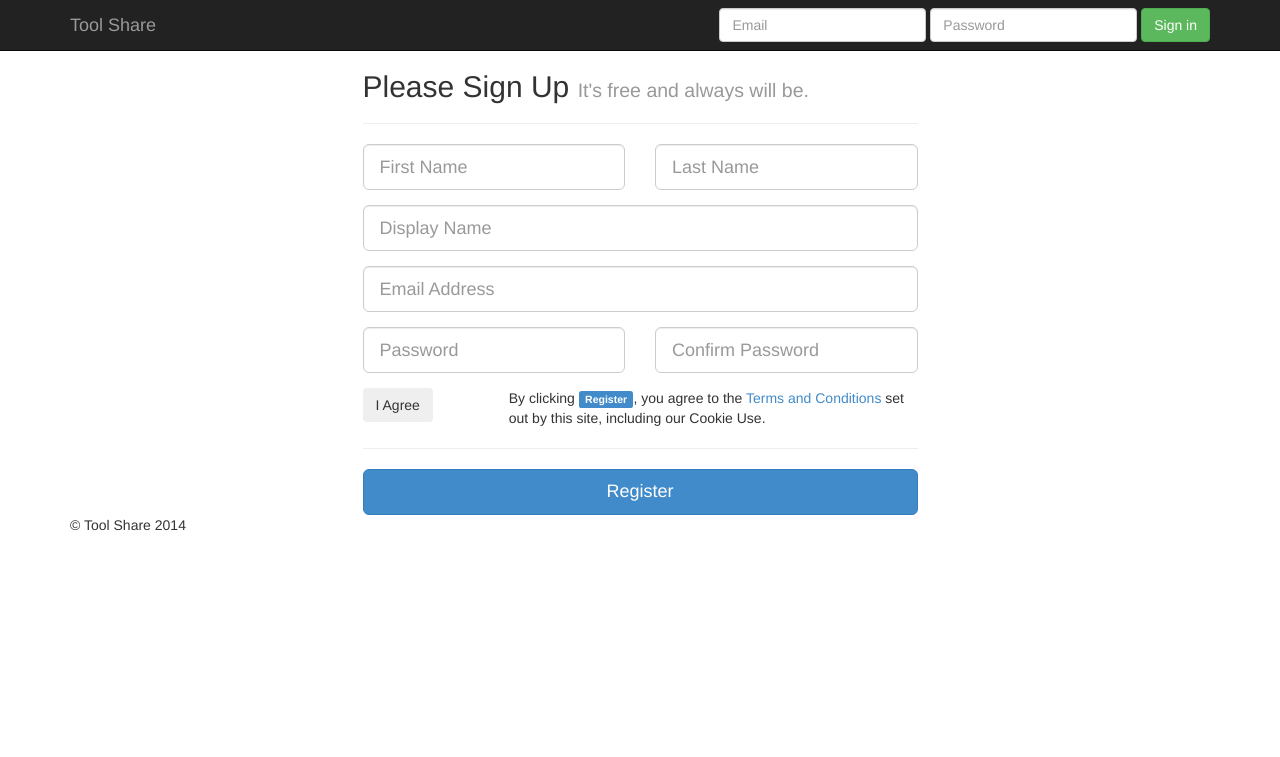
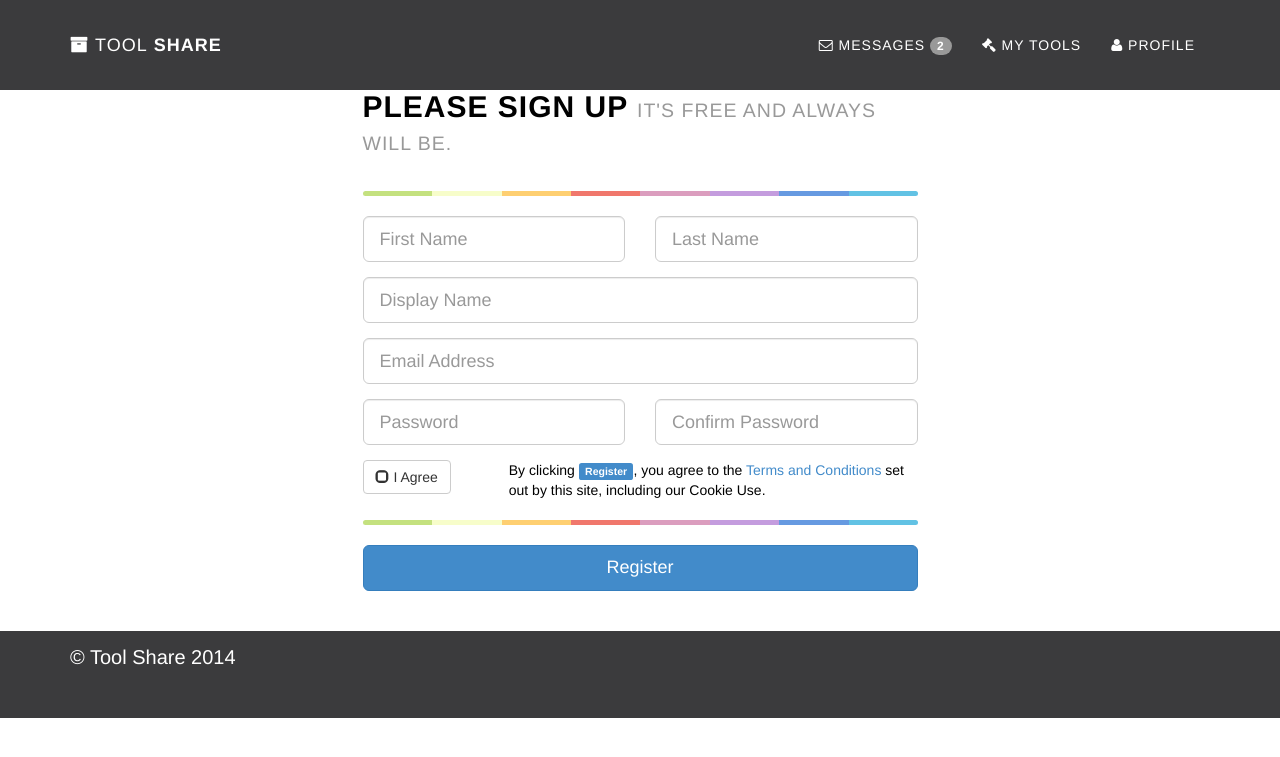
Before and after one commit to a240/toolshare, a Django app: page /register/ in a window 1280 px wide. Shown: the top 757 px of the page. Run offline with Django 3.2, Linux system fonts and the light colour scheme; some libraries are stand-ins or nearby versions.

Commit message:
Improved the site's design

```diff
--- a/sharetools/static/css/landing.css
+++ b/sharetools/static/css/landing.css
@@ -141,7 +141,6 @@
 }
 
 .intro-body h1 {
-    text-shadow: 5px 5px #FFB0B0;
 }
 
 .brand-heading {
--- a/sharetools/static/css/style.css
+++ b/sharetools/static/css/style.css
@@ -2,5 +2,125 @@
  * Base Structure
  */
 body {
-	padding-top: 50px;
+    font-family: Lora,"Helvetica Neue",Helvetica,Arial,sans-serif;
+    color: #000;
+    background-color: #fff;
+    webkit-tap-highlight-color: rgba(255,255,255,.2);
 }
+
+footer {
+	color: #fff;
+	margin-top: 40px;
+	padding: 10px 0px;
+	background-color: #3B3B3D;
+}
+
+h1,
+h2,
+h3,
+h4,
+h5,
+h6 {
+    margin: 0 0 35px;
+    text-transform: uppercase;
+    font-family: Montserrat,"Helvetica Neue",Helvetica,Arial,sans-serif;
+    font-weight: 700;
+    letter-spacing: 1px;
+}
+
+p {
+    margin: 0 0 25px;
+    font-size: 18px;
+    line-height: 1.5;
+}
+
+@media(min-width:767px) {
+    p {
+        margin: 0 0 35px;
+        font-size: 20px;
+        line-height: 1.6;
+    }
+}
+
+a:hover,
+a:focus {
+    text-decoration: none;
+    color: #176e61;
+}
+
+.colorgraph {
+  height: 5px;
+  border-top: 0;
+  background: #c4e17f;
+  border-radius: 5px;
+  background-image: -webkit-linear-gradient(left, #c4e17f, #c4e17f 12.5%, #f7fdca 12.5%, #f7fdca 25%, #fecf71 25%, #fecf71 37.5%, #f0776c 37.5%, #f0776c 50%, #db9dbe 50%, #db9dbe 62.5%, #c49cde 62.5%, #c49cde 75%, #669ae1 75%, #669ae1 87.5%, #62c2e4 87.5%, #62c2e4);
+  background-image: -moz-linear-gradient(left, #c4e17f, #c4e17f 12.5%, #f7fdca 12.5%, #f7fdca 25%, #fecf71 25%, #fecf71 37.5%, #f0776c 37.5%, #f0776c 50%, #db9dbe 50%, #db9dbe 62.5%, #c49cde 62.5%, #c49cde 75%, #669ae1 75%, #669ae1 87.5%, #62c2e4 87.5%, #62c2e4);
+  background-image: -o-linear-gradient(left, #c4e17f, #c4e17f 12.5%, #f7fdca 12.5%, #f7fdca 25%, #fecf71 25%, #fecf71 37.5%, #f0776c 37.5%, #f0776c 50%, #db9dbe 50%, #db9dbe 62.5%, #c49cde 62.5%, #c49cde 75%, #669ae1 75%, #669ae1 87.5%, #62c2e4 87.5%, #62c2e4);
+  background-image: linear-gradient(to right, #c4e17f, #c4e17f 12.5%, #f7fdca 12.5%, #f7fdca 25%, #fecf71 25%, #fecf71 37.5%, #f0776c 37.5%, #f0776c 50%, #db9dbe 50%, #db9dbe 62.5%, #c49cde 62.5%, #c49cde 75%, #669ae1 75%, #669ae1 87.5%, #62c2e4 87.5%, #62c2e4);
+}
+
+
+.light {
+	font-weight: 400;
+}
+
+.navbar {
+    margin-bottom: 0;
+    border-bottom: 1px solid rgba(0,0,0,0.5);
+    text-transform: uppercase;
+    font-family: Montserrat,"Helvetica Neue",Helvetica,Arial,sans-serif;
+    background-color: #3B3B3D;
+}
+
+.navbar-brand {
+	font-weight: 700;
+}
+
+.navbar-brand:focus {
+    outline: 0;
+}
+
+.navbar-custom a {
+    color: #fff;
+}
+
+.navbar-custom .nav li a {
+    -webkit-transition: background .3s ease-in-out;
+    -moz-transition: background .3s ease-in-out;
+    transition: background .3s ease-in-out;
+}
+
+.navbar-custom .nav li a:hover,
+.navbar-custom .nav li a:focus,
+.navbar-custom .nav li.active {
+    outline: 0;
+    background-color: rgba(255,255,255,.2);
+}
+
+.navbar-toggle {
+    padding: 4px 6px;
+    font-size: 16px;
+    color: #fff;
+}
+
+.navbar-toggle:focus,
+.navbar-toggle:active {
+    outline: 0;
+}
+
+@media(min-width:767px) {
+    .navbar {
+        padding: 20px 0;
+        border-bottom: 0;
+        letter-spacing: 1px;
+    }
+
+    .top-nav-collapse {
+        padding: 0;
+        background-color: rgba(0,0,0,0.3);
+    }
+
+    .navbar-custom.top-nav-collapse {
+        border-bottom: 1px solid rgba(255,255,255,.3);
+    }
+}
--- a/sharetools/templates/base.html
+++ b/sharetools/templates/base.html
@@ -14,47 +14,49 @@
 
     {% block stylesheets %}
     <link href="{% static "css/bootstrap.min.css" %}" rel="stylesheet">
+    <link href="{% static "css/font-awesome.min.css" %}" rel="stylesheet" type="text/css">
     <link href="{% static "css/style.css" %}" rel="stylesheet">
     {% endblock %}
   </head>
-
   <body>
-
-    <div class="navbar navbar-inverse navbar-fixed-top" role="navigation">
+    <nav class="navbar navbar-custom navbar-static-top" role="navigation">
         <div class="container">
-        <div class="navbar-header">
-          <button type="button" class="navbar-toggle" data-toggle="collapse" data-target=".navbar-collapse">
-            <span class="sr-only">Toggle navigation</span>
-            <span class="icon-bar"></span>
-            <span class="icon-bar"></span>
-            <span class="icon-bar"></span>
+            <div class="navbar-header page-scroll">
+                <button type="button" class="navbar-toggle" data-toggle="collapse" data-target=".navbar-main-collapse">
+                    <i class="fa fa-bars"></i>
                 </button>
-          <a class="navbar-brand" href="#">Tool Share</a>
+                <a class="navbar-brand" href="/">
+                    <i class="fa fa-archive"></i>  <span class="light">Tool</span> Share
+                </a>
             </div>
-        <div class="navbar-collapse collapse">
-          <form class="navbar-form navbar-right" role="form">
-            <div class="form-group">
-              <input type="text" placeholder="Email" class="form-control">
-            </div>
-            <div class="form-group">
-              <input type="password" placeholder="Password" class="form-control">
-            </div>
-            <button type="submit" class="btn btn-success">Sign in</button>
-          </form>
-        </div><!--/.navbar-collapse -->
+            <div class="collapse navbar-collapse navbar-right navbar-main-collapse">
+                <ul class="nav navbar-nav">
+                    <li>
+                        <a href="/messages"><i class="fa fa-envelope-o"></i> Messages <span class="badge">2</span></a>
+                    </li>
+                    <li>
+                        <a href="/tools"><i class="fa fa-gavel"></i> My Tools</a>
+                    </li>
+                    <li>
+                        <a href="/profile"><i class="fa fa-user"></i> Profile</a>
+                    </li>
+                </ul>
             </div>
         </div>
+    </nav>
 
     {% block content %}{% endblock %}
 
+    <footer>
       <div class="container">
-      <footer>
         <p>&copy; Tool Share 2014</p>
+      </div>
     </footer>
-    </div>
 
 
+    {% block scripts %}
     <script src="{% static "js/jquery.min.js" %}"></script>
     <script src="{% static "js/bootstrap.min.js" %}"></script>
+    {% endblock %}
   </body>
 </html>
--- a/sharetools/templates/base_index.html
+++ b/sharetools/templates/base_index.html
@@ -5,7 +5,7 @@
 {% block content %}
 <div class="jumbotron">
 	<div class="container">
-		<h1>HUB PAGE</h1>
+		<h1>The Hub</h1>
 	</div>
 </div>
 {% endblock %}
--- a/sharetools/templates/base_shed.html
+++ b/sharetools/templates/base_shed.html
@@ -1,6 +1,6 @@
 {% extends "base.html" %}
 
-{% block title %}Shed{% endblock %}
+{% block title %}TS - {{ shed.name }}{% endblock %}
 
 {% block content %}
 <div class="jumbotron">
```
Lines whose indentation alone changed are shown as unchanged.
